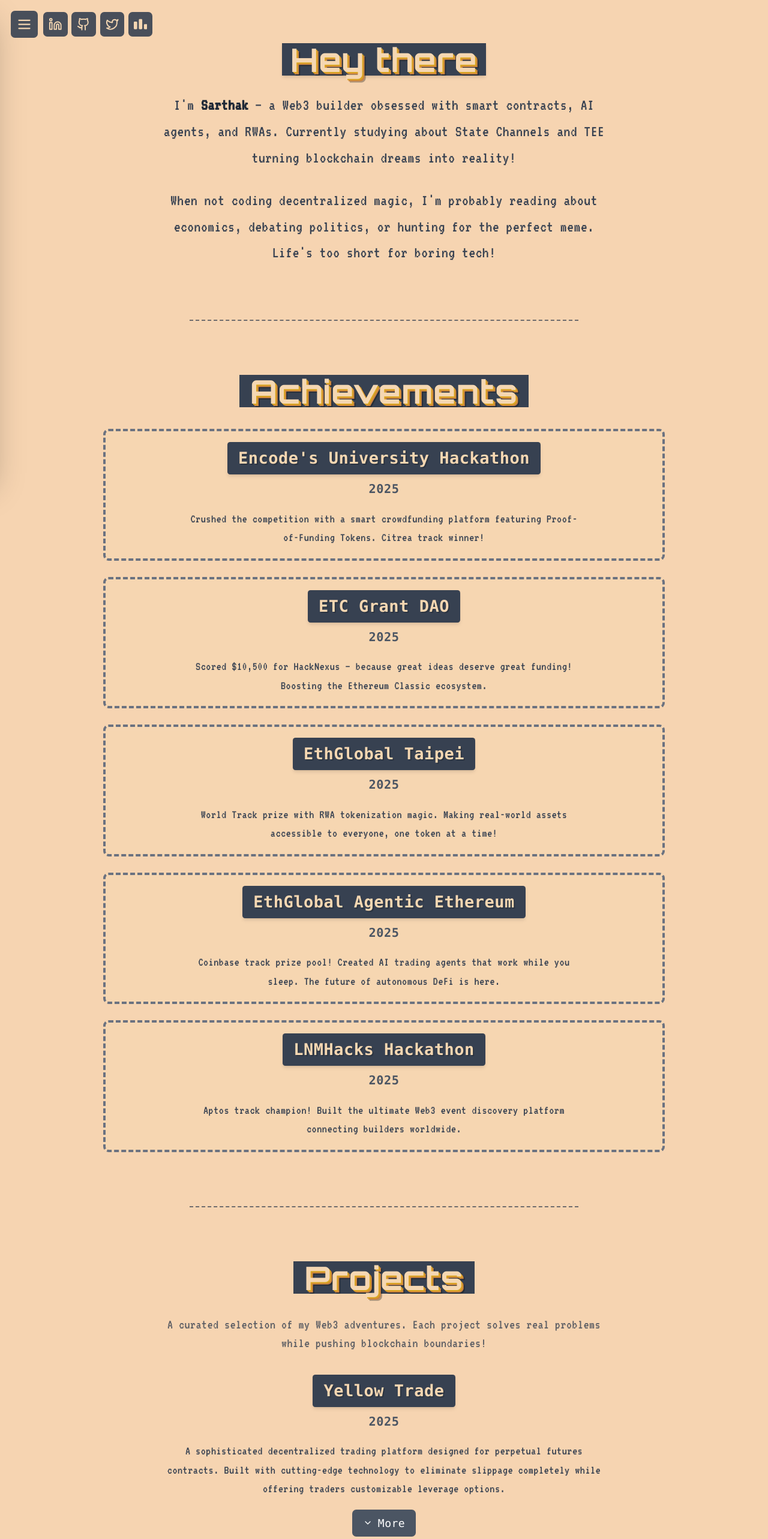
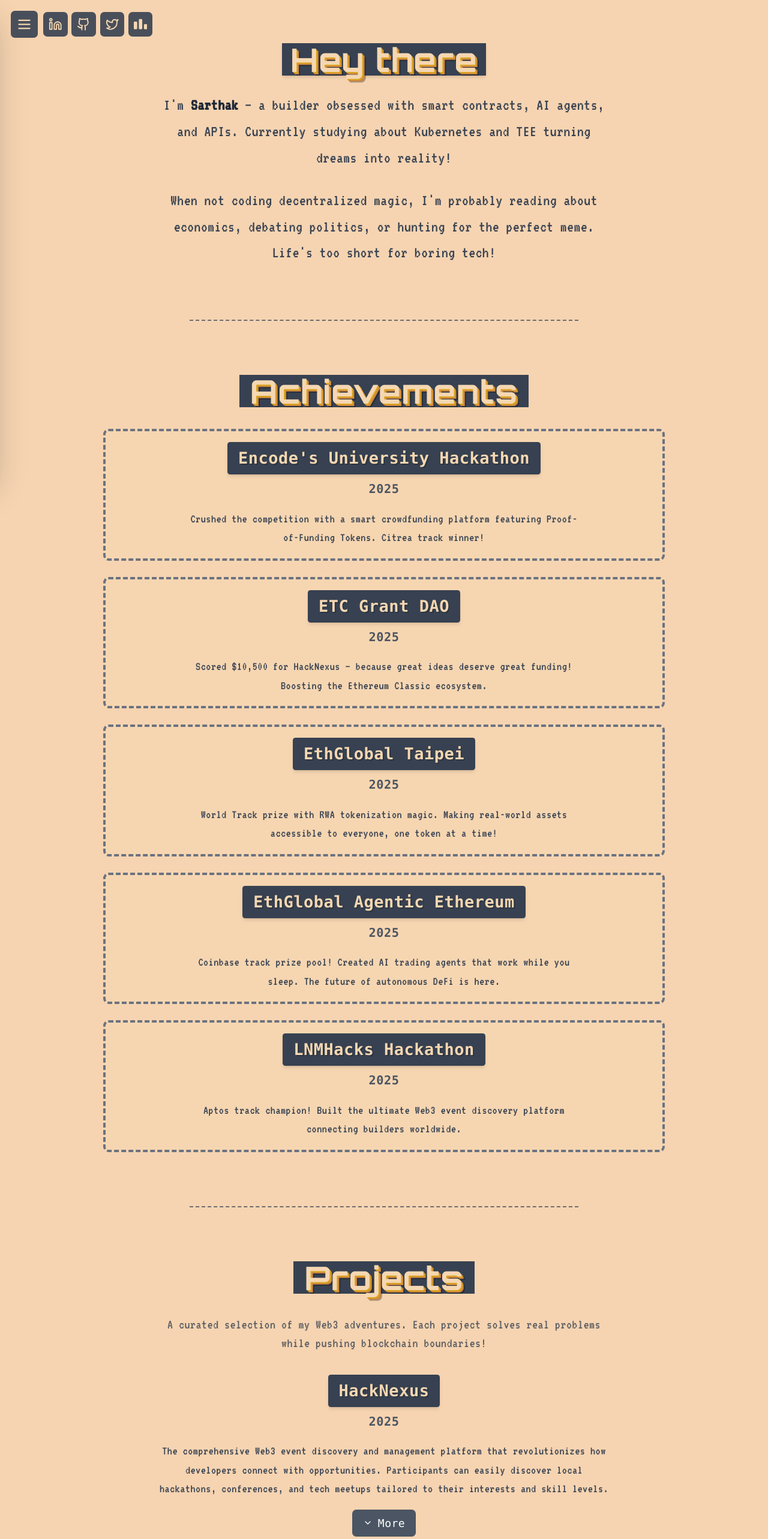
Before and after one commit to DengreSarthak/Portfolio, a Next.js app: page /Portfolio/ in a window 1280 px wide. Shown: the top 2566 px of the page at 60% size. Built offline with nearby package versions, Linux system fonts and the light colour scheme.

Commit message:
Hero changes

```diff
--- a/src/components/hero.tsx
+++ b/src/components/hero.tsx
@@ -23,8 +23,8 @@ export function Hero() {
 
         <div className="space-y-4 sm:space-y-6 font-medium text-base sm:text-lg md:text-xl lg:text-2xl max-w-xs sm:max-w-sm md:max-w-xl lg:max-w-2xl mx-auto">
           <p className="leading-relaxed">
-            I'm <span className="font-bold text-gray-800">Sarthak</span> — a Web3 builder obsessed with
-            smart contracts, AI agents, and RWAs. Currently studying about State Channels and TEE turning blockchain dreams into reality!
+            I'm <span className="font-bold text-gray-800">Sarthak</span> — a builder obsessed with
+            smart contracts, AI agents, and APIs. Currently studying about Kubernetes and TEE turning dreams into reality!
           </p>
 
           <p className="leading-relaxed">
--- a/src/components/projects.tsx
+++ b/src/components/projects.tsx
@@ -5,13 +5,6 @@ import { useState } from "react"
 import { Github, ChevronDown, ChevronUp, ExternalLink, MoreHorizontal, Sparkles } from "lucide-react"
 
 const projects = [
-  {
-    title: "Yellow Trade",
-    year: "2025",
-    shortDescription: "A sophisticated decentralized trading platform designed for perpetual futures contracts. Built with cutting-edge technology to eliminate slippage completely while offering traders customizable leverage options.",
-    fullDescription:
-      "A sophisticated decentralized trading platform designed for perpetual futures contracts. Built with cutting-edge technology to eliminate slippage completely while offering traders customizable leverage options. The platform operates off-chain for lightning-fast execution while maintaining on-chain security and transparency, providing traders with zero counterparty risk and institutional-grade trading experience.",
-  },
   {
     title: "HackNexus",
     year: "2025",
```
